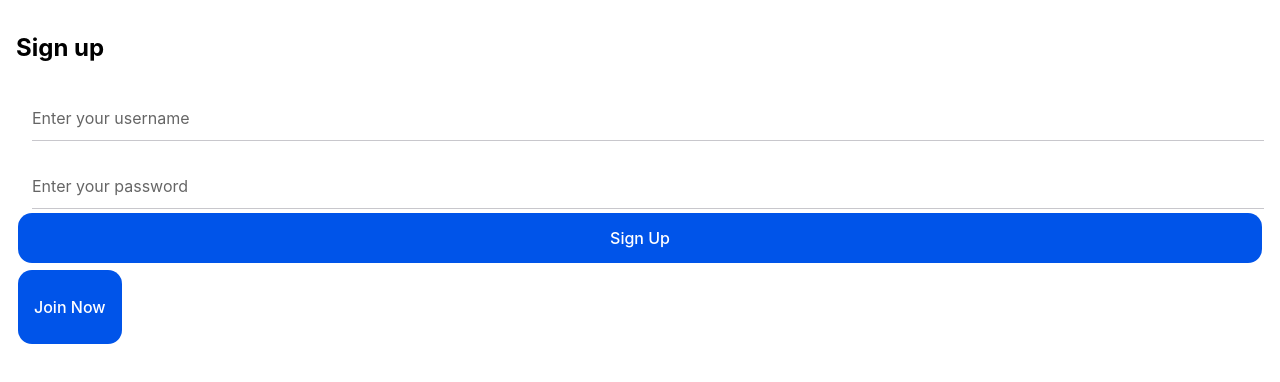
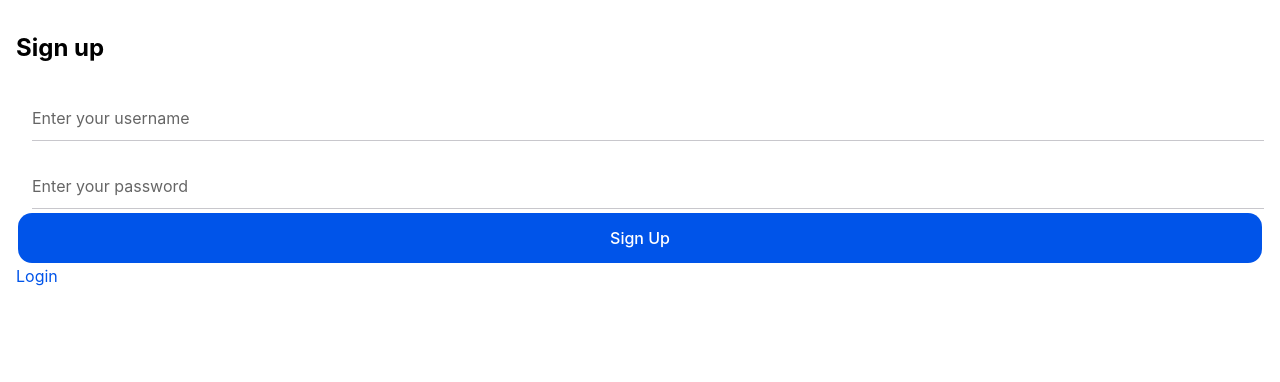
Before and after one commit to fire-nood1e/point-plan, a React (Vite) app in the folder app/: page / in a window 1280 px wide. Shown: the top 382 px of the page. Built offline with nearby package versions, Linux system fonts and the light colour scheme; what @capacitor/preferences would draw is missing.

Commit message:
Update login to join

```diff
--- a/app/src/pages/Login.tsx
+++ b/app/src/pages/Login.tsx
@@ -2,6 +2,7 @@ import {useState} from 'react';
 import {useHistory} from 'react-router-dom';
 import {IonButton, IonContent, IonInput, IonItem, IonLabel} from "@ionic/react";
 import {login} from "../api/user.ts";
+
 
 function Login({ goJoinPage }: { goJoinPage: () => void }) {
 
@@ -48,9 +49,8 @@ function Login({ goJoinPage }: { goJoinPage: () => void }) {
 					Login
 				</IonButton>
 
-				<IonButton onClick={goJoinPage}>
-					<p>Join Now</p>
-				</IonButton>
+                <a onClick={goJoinPage}>Join Now</a>
+
 			</IonContent>
 		</>
 	);
--- a/app/src/pages/Signup.tsx
+++ b/app/src/pages/Signup.tsx
@@ -47,9 +47,8 @@ function Signup({ goLoginPage }: { goLoginPage: () => void }) {
 					Sign Up
 				</IonButton>
 
-				<IonButton onClick={goLoginPage}>
-					<p>Join Now</p>
-				</IonButton>
+				<a onClick={goLoginPage}>Login</a>
+
 			</IonContent>
 		</>
 	);
```
